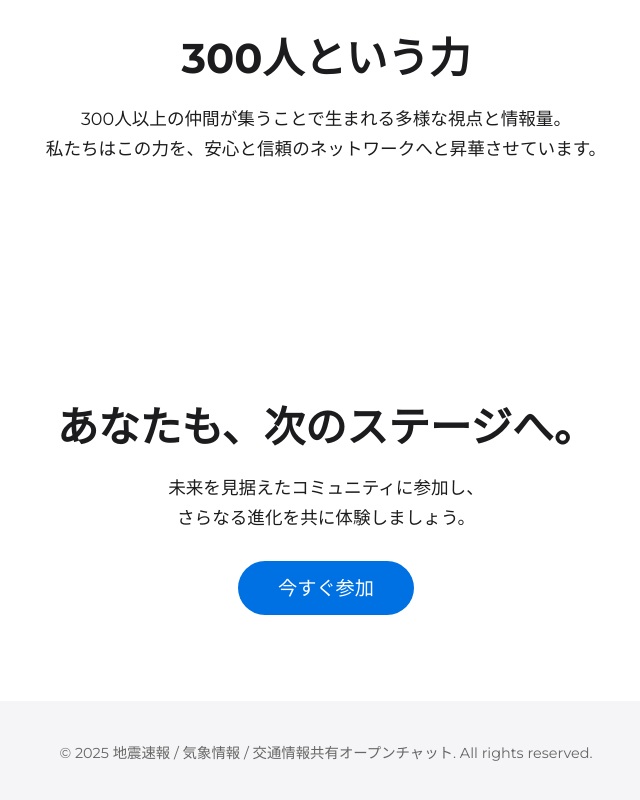
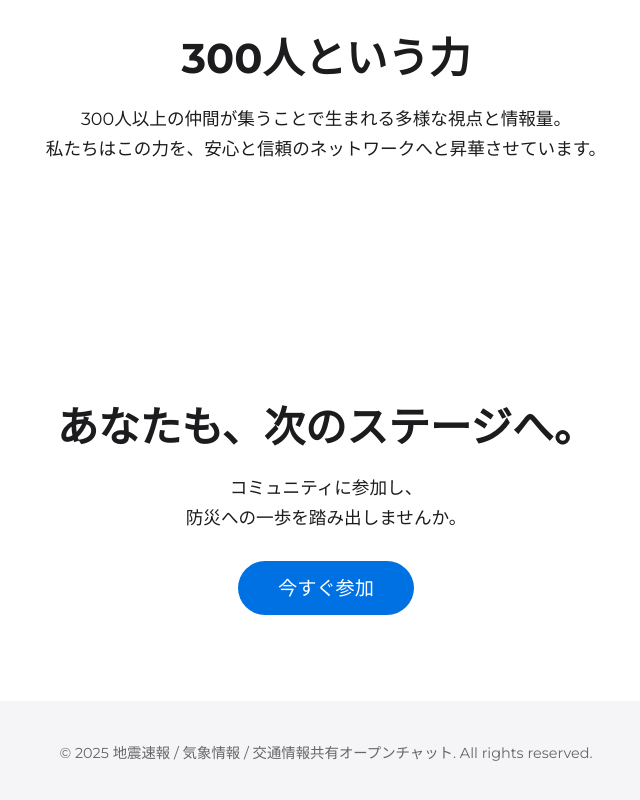
Before and after one commit to Hayato040404/syuunenn, a plain HTML site: page index.html in a window 1280 px wide. Shown: the part 2438-3238 px from the top of the page, without its empty margins (314-954 px from the left). Drawn offline with nearby package versions, Linux system fonts and the light colour scheme.

Commit message:
Update index.html

```diff
--- a/index.html
+++ b/index.html
@@ -300,8 +300,8 @@
   <section class="cta" id="cta">
     <h2 class="animate__animated animate__fadeIn">あなたも、次のステージへ。</h2>
     <p class="animate__animated animate__fadeIn animate__delay-1s">
-      未来を見据えたコミュニティに参加し、<br>
-      さらなる進化を共に体験しましょう。
+     コミュニティに参加し、<br>
+      防災への一歩を踏み出しませんか。
     </p>
     <a
       href="https://openchat.line.me/jp/cover/d7ZbJxuQW3-XL10BsfiIEdWtpK7-J-vB3b8G463bbHKmbYCDLKjBPdHhPAo"
```
